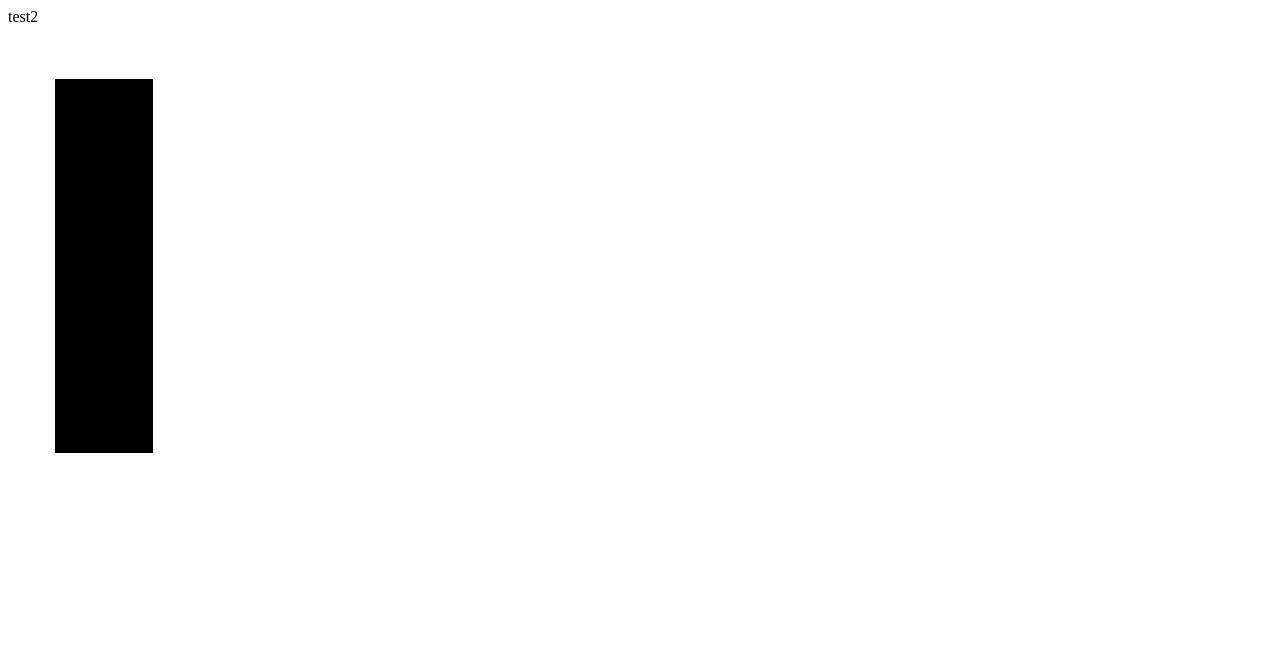
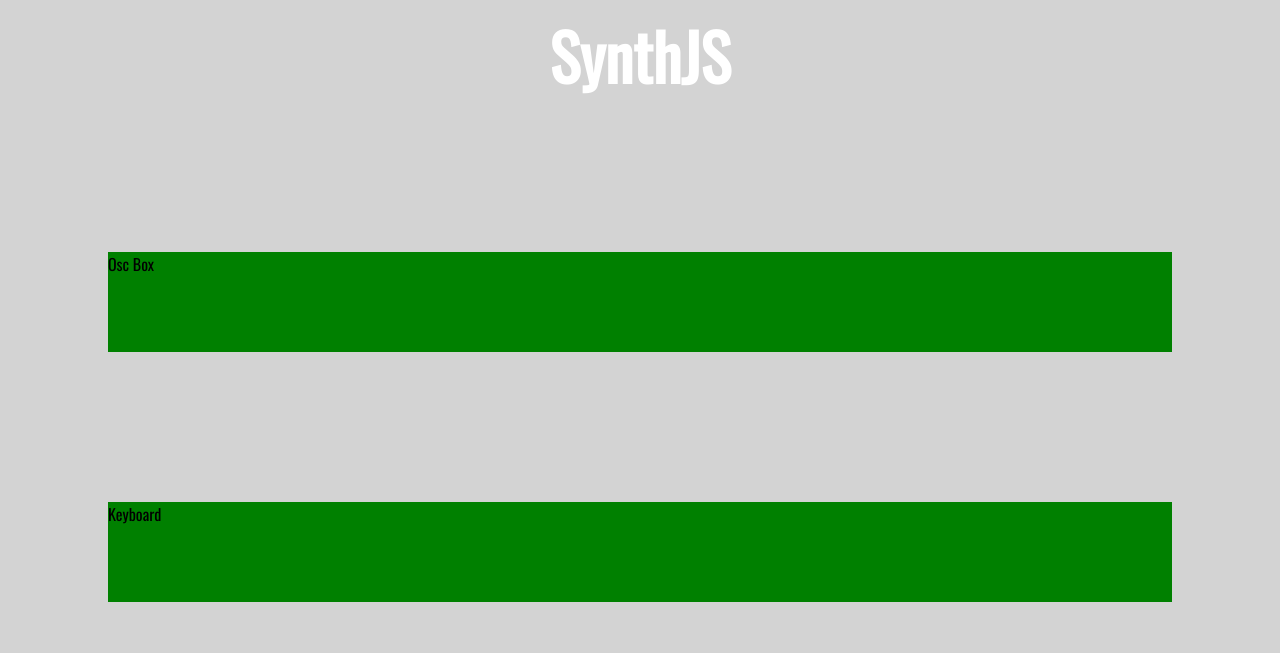
Before and after one commit to ofrank123/synthjs, a website: page public/index.html in a window 1280 px wide. Drawn offline with nearby package versions, Linux system fonts and the light colour scheme.

Commit message:
add css html

```diff
--- /dev/null
+++ b/public/css/style1.css
@@ -0,0 +1,23 @@
+body {
+    background-color: #D3D3D3;
+}
+
+*{
+    font-family: 'Oswald', sans-serif;
+  }
+
+h1{
+    font-family: 'Oswald', sans-serif;
+    font-size: 64px;
+    color: white;
+    text-align: center;
+}
+
+.osc{
+    background-color: green;
+    margin-left: 100;
+    margin-right: 100;
+    margin-top: 150;
+    margin-bottom: 150;
+    height: 100;
+}
--- a/public/index.html
+++ b/public/index.html
@@ -1,10 +1,17 @@
-<!DOCTYPE>
 <html>
-  <head>
-    <title>Test</title>
-  </head>
-  <body>
-    <p>test2</p>
-    <img src="image/pointer.png" alt="pointer"></img>
-  </body>
+<head>
+	<title>SynthJS</title>
+	<link href="css/style1.css" type="text/css" rel="stylesheet">
+    	<link href="https://fonts.googleapis.com/css?family=Oswald" rel="stylesheet">
+
+</head>
+<body>
+	<h1> SynthJS </h1>
+		<div class = "osc">
+			Osc Box
+		</div>
+		<div class = "osc">
+			Keyboard
+		</div>
+</body>
 </html>
```
